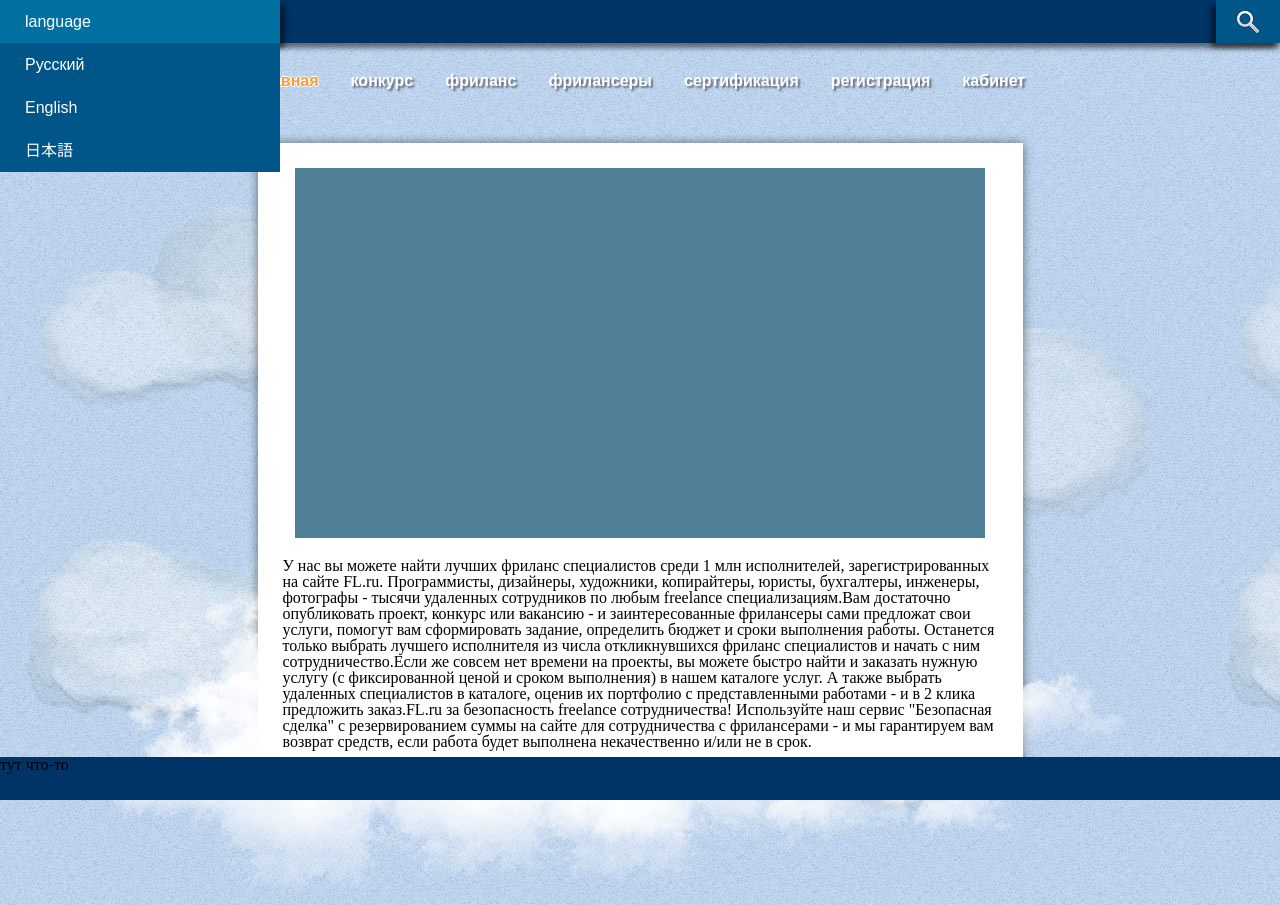
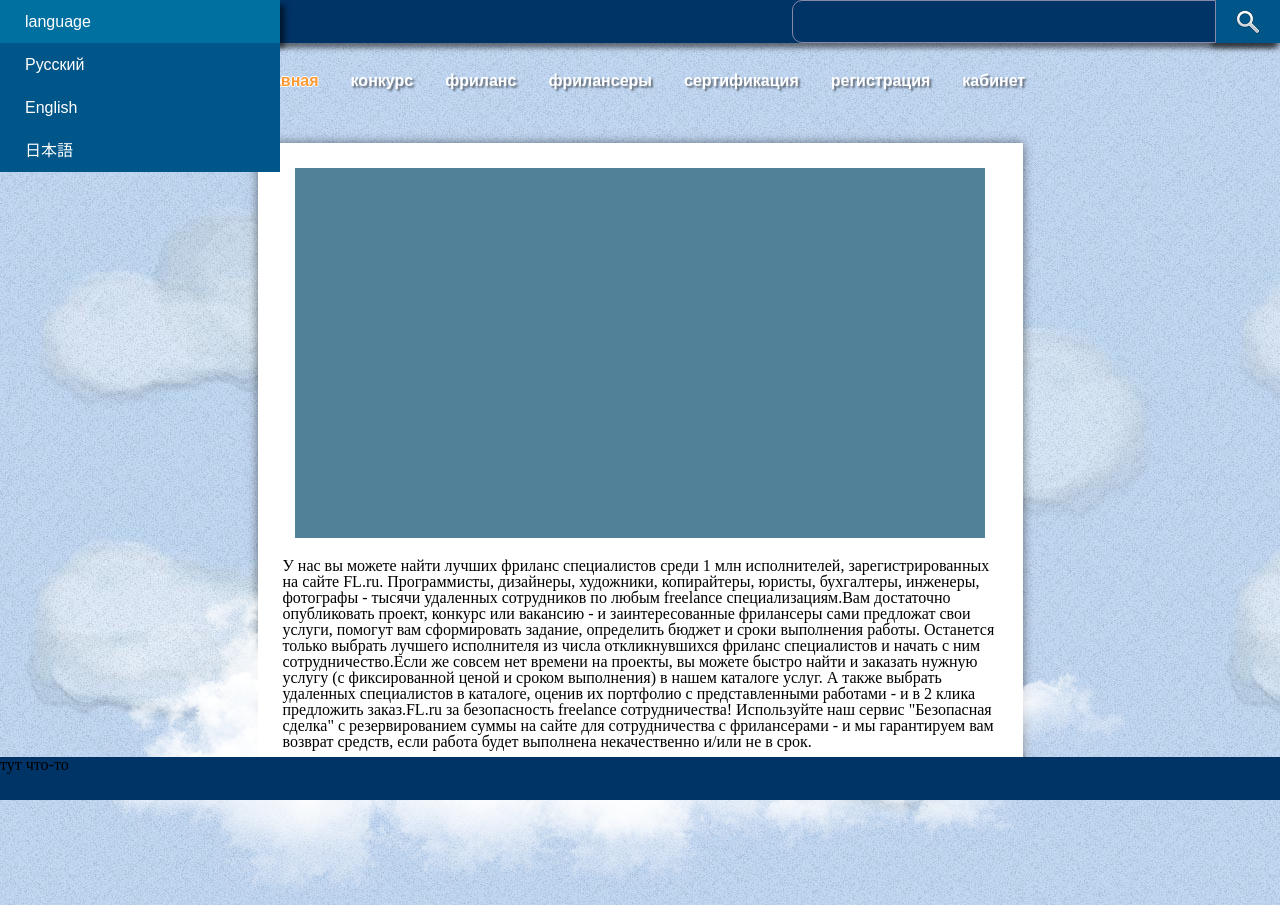
Before and after one commit to alexelev/flstep, a PHP site: the page made by Main (html)/index.html in a window 1280 px wide. Run offline with PHP 8.4, Linux system fonts and the light colour scheme.

Commit message:
Добавки в главную верстку
Исправлена картинка лого.
Добавлена форма поиска.
HTML Reset выделен в отдельный файл.
Откорректирован z-index лого и облаков.

```diff
--- a/Main (html)/css/index.css
+++ b/Main (html)/css/index.css
@@ -1,24 +1,10 @@
-/* html5doctor.com Reset v1.6.1 (http://html5doctor.com/html-5-reset-stylesheet/) - http://cssreset.com */
-html,body,div,span,object,iframe,h1,h2,h3,h4,h5,h6,p,blockquote,pre,abbr,address,cite,code,del,dfn,em,img,ins,kbd,q,samp,small,strong,sub,sup,var,b,i,dl,dt,dd,ol,ul,li,fieldset,form,label,legend,table,caption,tbody,tfoot,thead,tr,th,td,article,aside,canvas,details,figcaption,figure,footer,header,hgroup,menu,nav,section,summary,time,mark,audio,video{margin:0;padding:0;border:0;outline:0;font-size:100%;vertical-align:baseline;background:transparent}
-body{line-height:1}
-article,aside,details,figcaption,figure,footer,header,hgroup,menu,nav,section{display:block}
-nav ul{list-style:none}
-blockquote,q{quotes:none}
-blockquote:before,blockquote:after,q:before,q:after{content:none}
-a{margin:0;padding:0;font-size:100%;vertical-align:baseline;background:transparent}
-ins{background-color:#ff9;color:#000;text-decoration:none}
-mark{background-color:#ff9;color:#000;font-style:italic;font-weight:bold}
-del{text-decoration:line-through}
-abbr[title],dfn[title]{border-bottom:1px dotted;cursor:help}
-table{border-collapse:collapse;border-spacing:0}
-hr{display:block;height:1px;border:0;border-top:1px solid #ccc;margin:1em 0;padding:0}
-input,select{vertical-align:middle}
-
 header{
     background-color: #036;
     height: 43px;
+    width: 100%;
     box-shadow: 0 5px 5px rgba(0,0,0,0.5);
     z-index: 100;
+    position: relative;
 }
 
 body {
@@ -30,6 +16,7 @@ body {
   padding: 0;
   z-index: 200;
   display: block;
+  position: relative;
 }
 .lang:after {
   clear: both;
@@ -69,15 +56,34 @@ body {
   font-family: sans-serif;
 }
 /* Search box */
-header div {
+.search {
+    min-width: 464px;
+    float: right;
+}
+.search input[type="submit"] {
     background: #005689 url(../img/lens.png) center no-repeat;
     box-shadow: -5px 5px 5px rgba(0, 0, 0, 0.5);
     height: 43px;
     width: 64px;
+    border-style: none;
     float: right;
 }
-header div:hover {
+.search input[type="submit"]:hover {
     background-color: #0070a0;
+}
+.search input[type="text"] {
+    display: inline;
+    height: 39px;
+    width: 400px;
+    border: 1px solid #88a;
+    border-radius: 10px 0 0 10px;
+    background-color: #036;
+    color: #ddf;
+    font-size: 20px;
+    padding-left: 20px;
+}
+.search input[type="text"]:focus {
+    background: #147;
 }
 /* Main menu */
 .main_menu {
@@ -91,10 +97,6 @@ header div:hover {
     left: -85px;
     z-index: 0;
 }
-/*.logo img {
-	box-shadow: 5px 5px 5px rgba(0,0,0,0.5);
-}*/
-
 .main_option {
     color: #fff;
     font-family: sans-serif;
@@ -130,6 +132,7 @@ header div:hover {
     z-index: 1;
 }
 .video {
+    position: relative;
     margin: 0 auto 20px;
     width: 690px;
     height: 370px;
@@ -143,9 +146,10 @@ header div:hover {
     background: url(../img/clouds.png) bottom no-repeat;
     top: 400px;
     left: -150px;
-	z-index: -1;
+    z-index: 2;
 }
 .content p {
+    position: relative;
     z-index: 10;
     background: #fff;
     color: #000;
--- /dev/null
+++ b/Main (html)/css/reset.css
@@ -0,0 +1,15 @@
+/* html5doctor.com Reset v1.6.1 (http://html5doctor.com/html-5-reset-stylesheet/) - http://cssreset.com */
+html,body,div,span,object,iframe,h1,h2,h3,h4,h5,h6,p,blockquote,pre,abbr,address,cite,code,del,dfn,em,img,ins,kbd,q,samp,small,strong,sub,sup,var,b,i,dl,dt,dd,ol,ul,li,fieldset,form,label,legend,table,caption,tbody,tfoot,thead,tr,th,td,article,aside,canvas,details,figcaption,figure,footer,header,hgroup,menu,nav,section,summary,time,mark,audio,video{margin:0;padding:0;border:0;outline:0;font-size:100%;vertical-align:baseline;background:transparent}
+body{line-height:1}
+article,aside,details,figcaption,figure,footer,header,hgroup,menu,nav,section{display:block}
+nav ul{list-style:none}
+blockquote,q{quotes:none}
+blockquote:before,blockquote:after,q:before,q:after{content:none}
+a{margin:0;padding:0;font-size:100%;vertical-align:baseline;background:transparent}
+ins{background-color:#ff9;color:#000;text-decoration:none}
+mark{background-color:#ff9;color:#000;font-style:italic;font-weight:bold}
+del{text-decoration:line-through}
+abbr[title],dfn[title]{border-bottom:1px dotted;cursor:help}
+table{border-collapse:collapse;border-spacing:0}
+hr{display:block;height:1px;border:0;border-top:1px solid #ccc;margin:1em 0;padding:0}
+input,select{vertical-align:middle}
--- a/Main (html)/index.html
+++ b/Main (html)/index.html
@@ -3,11 +3,15 @@
     <head>
         <meta charset="utf-8">
         <title>FL-STEP</title>
+        <link rel="stylesheet" href="css/reset.css">
         <link rel="stylesheet" href="css/index.css">
     </head>
     <body>
     <header>
-    	<div></div>
+        <form class="search" method="get" action="">
+            <input type="text" placeholder=""/>
+            <input type="submit" value="">
+        </form>
         <ul class="lang">
             <li><a href="#">language</a>
                 <ul>
@@ -17,6 +21,7 @@
                 </ul>
             </li>
         </ul>
+
     </header>
     <div class="main_menu">
         <a class="logo" href="#"><img src="img/logo.png" alt=""></a>
```
Also changed, not shown: Main (html)/img/logo.png. Lines whose indentation alone changed are shown as unchanged.
